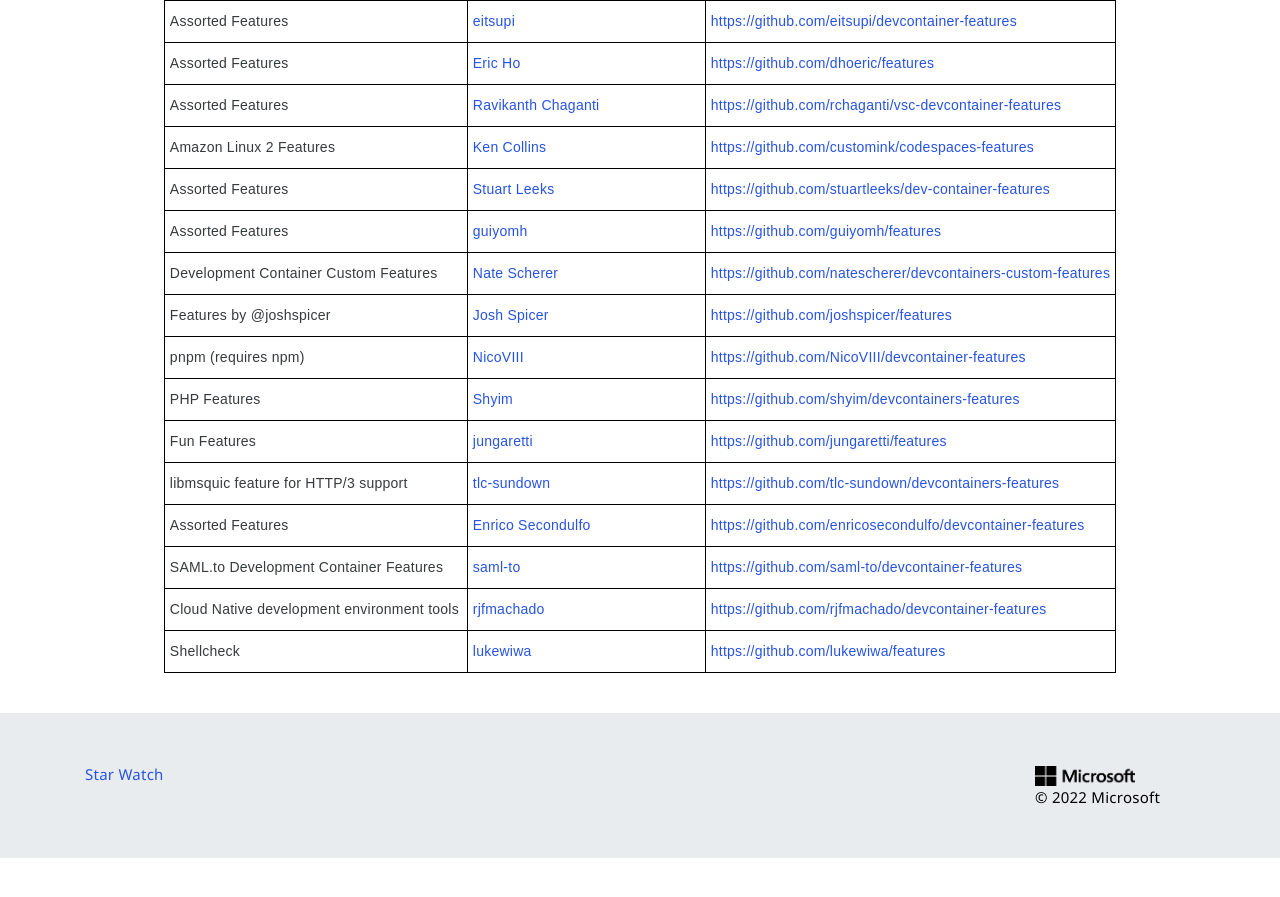
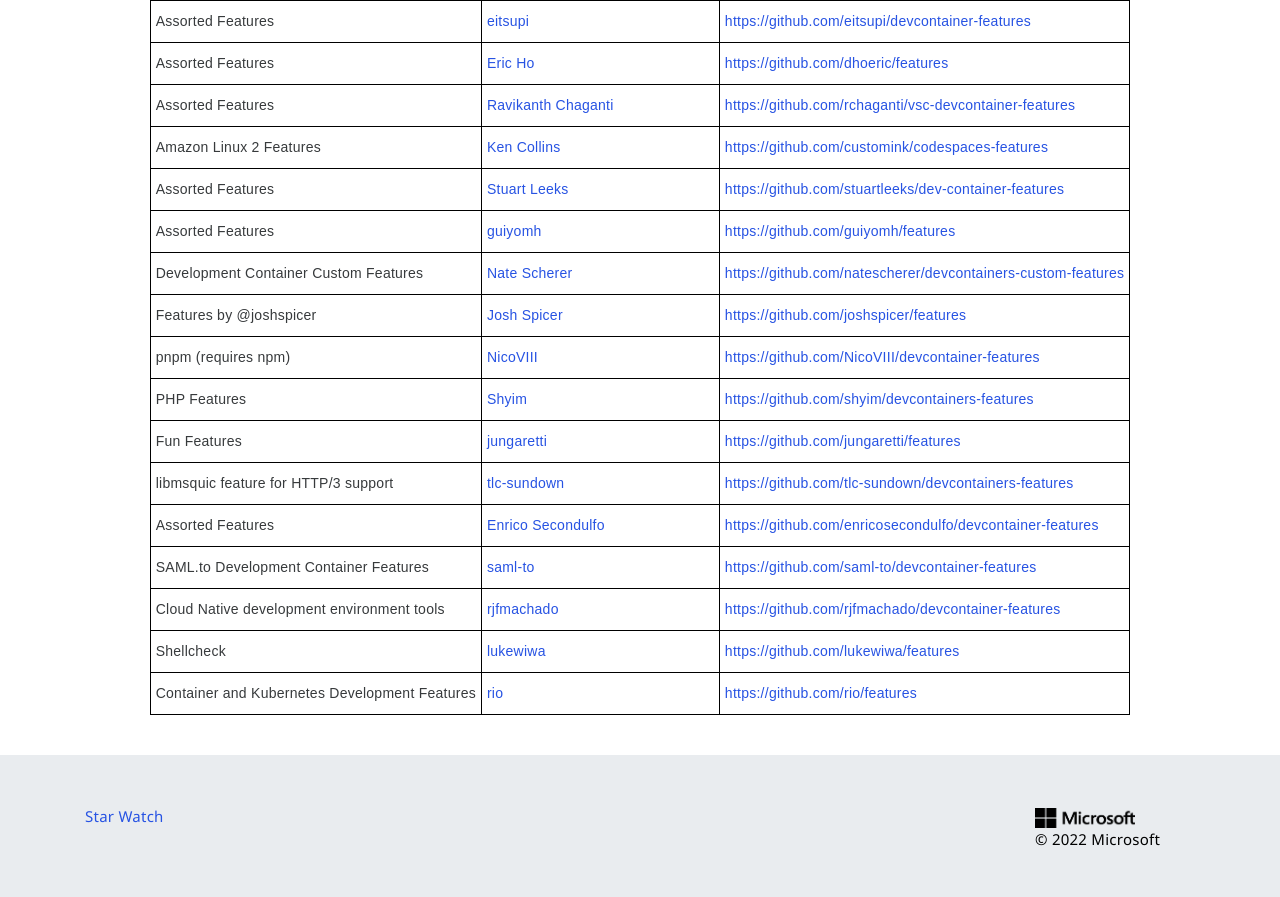
Before and after one commit to devcontainers/devcontainers.github.io, a Jekyll site: the page built from collections.html, in a window 1280 px wide and 900 px high, scrolled down 712 px. Shown: the top 897 px of the window. Built offline with Jekyll 4.4.1, drawn with Linux system fonts in a browser that asks for light colours; nearby versions of some CDN libraries; comment, search, counter and statistics services are not loaded; before the commit the page ends 1570 px from its top, so only the background shows below that.

Commit message:
feat(collection-index): add rio's feature collection

```diff
--- a/_data/collection-index.yml
+++ b/_data/collection-index.yml
@@ -123,3 +123,8 @@
   contact: https://github.com/lukewiwa/features/issues
   repository: https://github.com/lukewiwa/features
   ociReference: ghcr.io/lukewiwa/features
+- name: Container and Kubernetes Development Features
+  maintainer: rio
+  contact: https://github.com/rio/features/issues
+  repository: https://github.com/rio/features
+  ociReference: ghcr.io/rio/features
```
